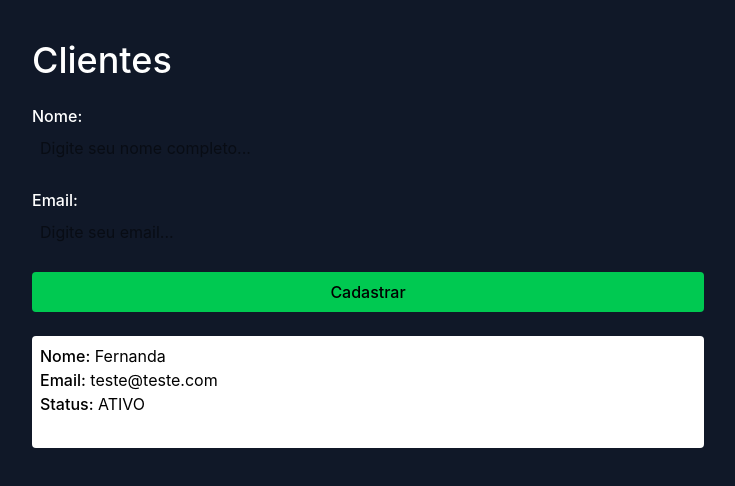
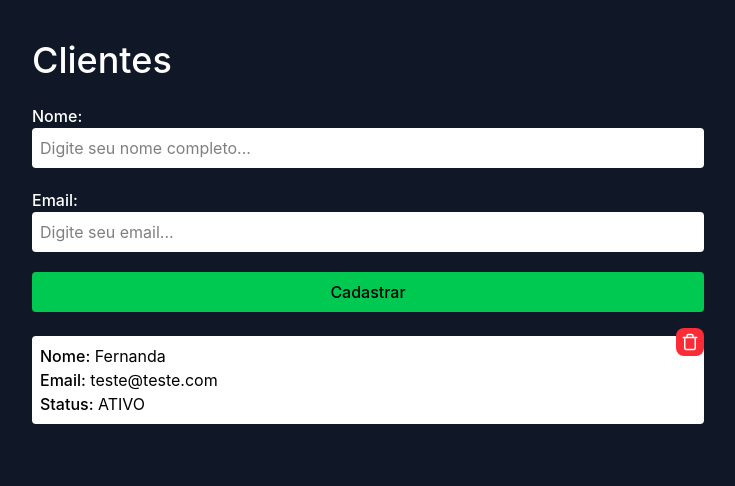
Before and after one commit to safira1344/api-nodejs, a React (Vite) app in the folder frontend/: page / in a window 1280 px wide. Shown: the top 486 px of the page, without its empty margins (272-1007 px from the left). Built offline with nearby package versions, Linux system fonts and the light colour scheme.

Commit message:
feat: enhance App component with icon integration and improved styling

```diff
--- a/frontend/src/App.tsx
+++ b/frontend/src/App.tsx
@@ -1,3 +1,7 @@
+import { useEffect, useState } from "react";
+import { FiTrash } from "react-icons/fi";
+import { api } from "./services/api";
+
 export default function App() {
 
     return (
@@ -10,14 +14,14 @@ export default function App() {
                     <input
                     type="text"
                     placeholder="Digite seu nome completo..."
-                    className="w-full mb-5 p-2 rounded"
+                    className="w-full mb-5 p-2 rounded bg-white"
                     />
 
                     <label className="font-medium text-white">Email:</label>
                     <input
                     type="email"
                     placeholder="Digite seu email..."
-                    className="w-full mb-5 p-2 rounded"
+                    className="w-full mb-5 p-2 rounded bg-white"
                     />
 
                     <input
@@ -29,13 +33,14 @@ export default function App() {
 
                 <section className="flex flex-col">
 
-                    <article className="w-full bg-white rounded p-2">
+                    <article className="w-full bg-white rounded p-2 relative hover:scale-105 duration-200">
+
                         <p><span className="font-medium">Nome:</span> Fernanda</p>
                         <p><span className="font-medium">Email:</span> teste@teste.com</p>
                         <p><span className="font-medium">Status:</span> ATIVO</p>
 
-                        <button>
-
+                        <button className="bg-red-500 w-7 h-7 flex items-center justify-center rounded-lg absolute right-0 -top-2">
+                            <FiTrash size={18} color="#FFF"/>
                         </button>
 
                     </article>
```
